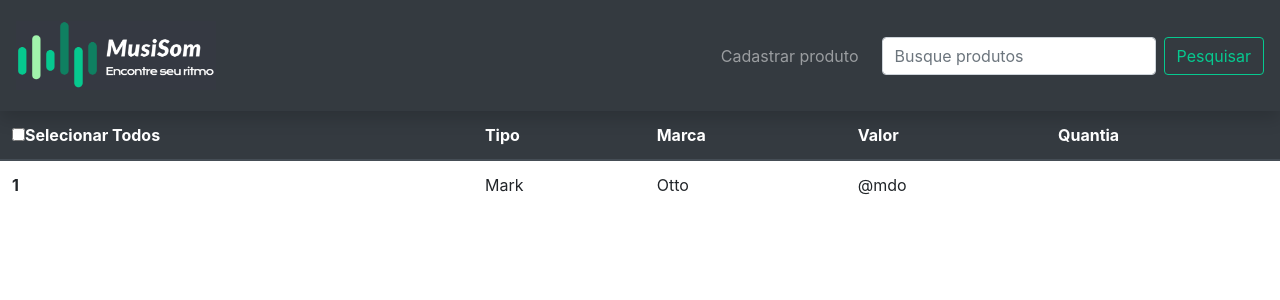
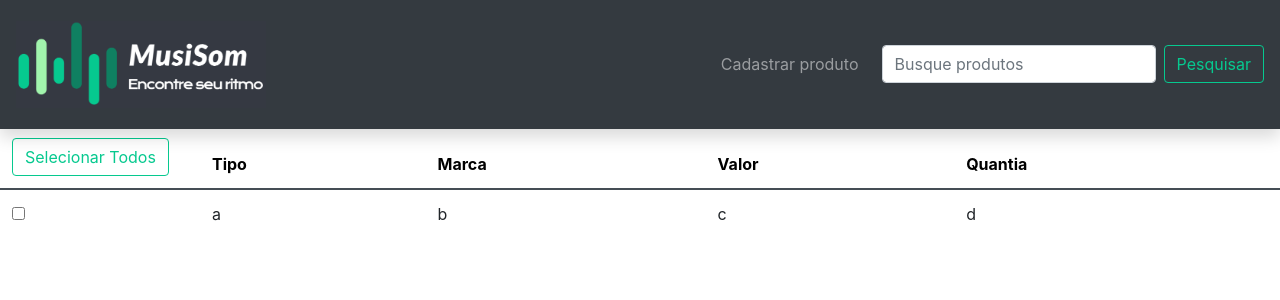
Before and after one commit to allansamuel/trabalhos-LP, a PHP site: page /php/home.php in a window 1280 px wide. Shown: the top 300 px of the page. Run offline with PHP 8.4, Linux system fonts and the light colour scheme.

Commit message:
Concertando tabela

```diff
--- a/musisom/css/home.css
+++ b/musisom/css/home.css
@@ -17,7 +17,7 @@ body{
 }
 
 .tabelaprodutos{
-    margin-top:110px
+    margin-top:125px
 }
 
 .nav-link{
@@ -40,7 +40,7 @@ body{
 }
 
 .logotipo{
-    width: 200px
+    width: 250px
 }
 .navbar-nav{
     display:flex;
@@ -55,3 +55,16 @@ body{
 .navlinks-content{
     flex-direction: row-reverse;
 }
+
+.tabelaprodutos-head th{
+    color: black !important;
+    background-color: white !important;
+    width: fit-content
+}
+.tabelaprodutos td {
+    width: fit-content
+}
+
+#col1{
+    width: 200px
+}
--- a/musisom/php/home.php
+++ b/musisom/php/home.php
@@ -14,7 +14,7 @@
 <body>
 
     <nav class="shadow p-3 mb-5 navbar fixed-top navbar-expand-lg navbar-dark bg-dark">
-    <a class="navbar-brand" href="/"><img class="logotipo" src="../img/logo.png"> </a>
+    <a class="navbar-brand" href="/trabalhos-LP/musisom/php/"><img class="logotipo" src="../img/logo.png"> </a>
     <button class="navbar-toggler" type="button" data-toggle="collapse" data-target="#navbarSupportedContent" aria-controls="navbarSupportedContent" aria-expanded="false" aria-label="Toggle navigation">
         <span class="navbar-toggler-icon"></span>
     </button>
@@ -38,9 +38,9 @@
     </nav>
 
     <table class="tabelaprodutos table">
-        <thead class="thead-dark">
+        <thead class="tabelaprodutos-head thead-dark">
             <tr>
-            <th scope="col"><input type="checkbox">Selecionar Todos</th>
+            <th id="col1" scope="col"><button class="btn btn-outline-success" type="submit">Selecionar Todos</button></th>
             <th scope="col">Tipo</th>
             <th scope="col">Marca</th>
             <th scope="col">Valor</th>
@@ -49,10 +49,11 @@
         </thead>
         <tbody>
             <tr>
-            <th scope="row">1</th>
-            <td>Mark</td>
-            <td>Otto</td>
-            <td>@mdo</td>
+                <td> <input type="checkbox"> </td>
+                <td> a </td>
+                <td> b </td>
+                <td> c </td>
+                <td> d </td>
             </tr>
 
         </tbody>
```
